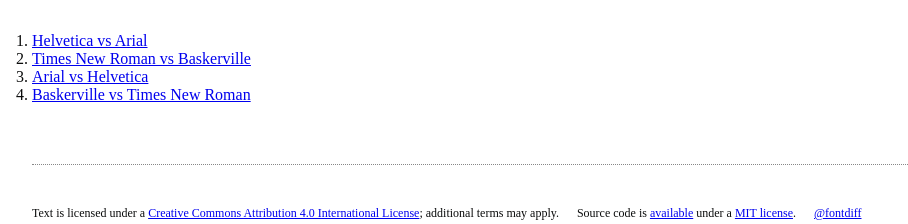
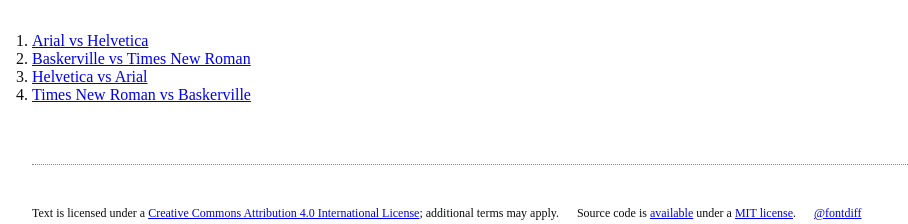
Before and after one commit to typediff/typediff.github.io, a Jekyll site: the page built from index.html, in a window 1280 px wide. Shown: the top 224 px of the page, without its empty margins (0-908 px from the left). Built offline with Jekyll 4.4.1, drawn with Linux system fonts in a browser that asks for light colours.

Commit message:
Sorted index page

```diff
--- a/index.html
+++ b/index.html
@@ -4,7 +4,8 @@ title: Index
 ---
 
 <ol>
-{% for p in site.pages %}{% if p.layout == 'vs' %}
+{% assign pages = site.pages | sort:"title" %}
+{% for p in pages %}{% if p.layout == 'vs' %}
   <li><a href="{{ p.url }}">{{ p.title }}</a>
 {% endif %}{% endfor %}
 </ol>
```
